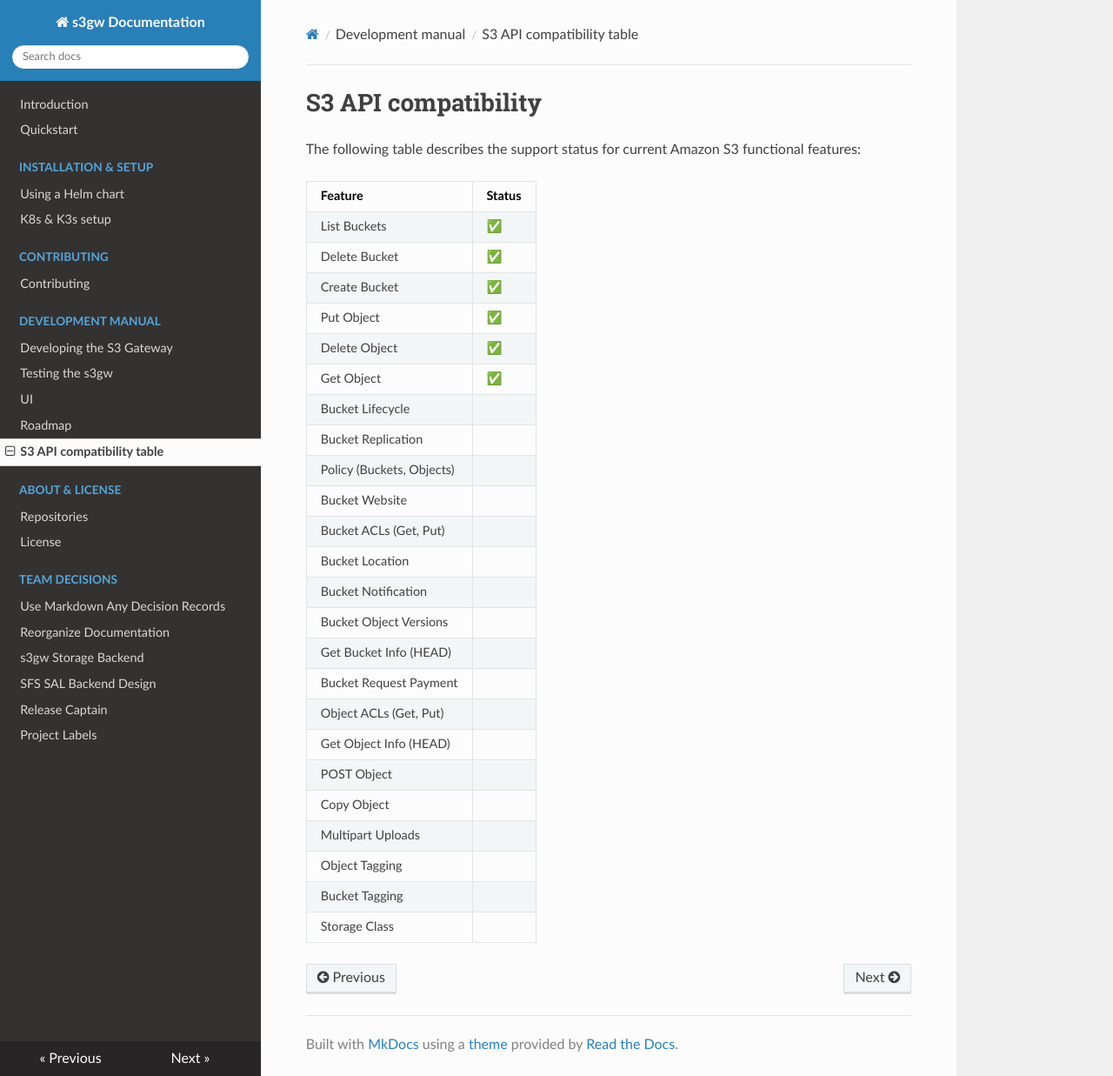
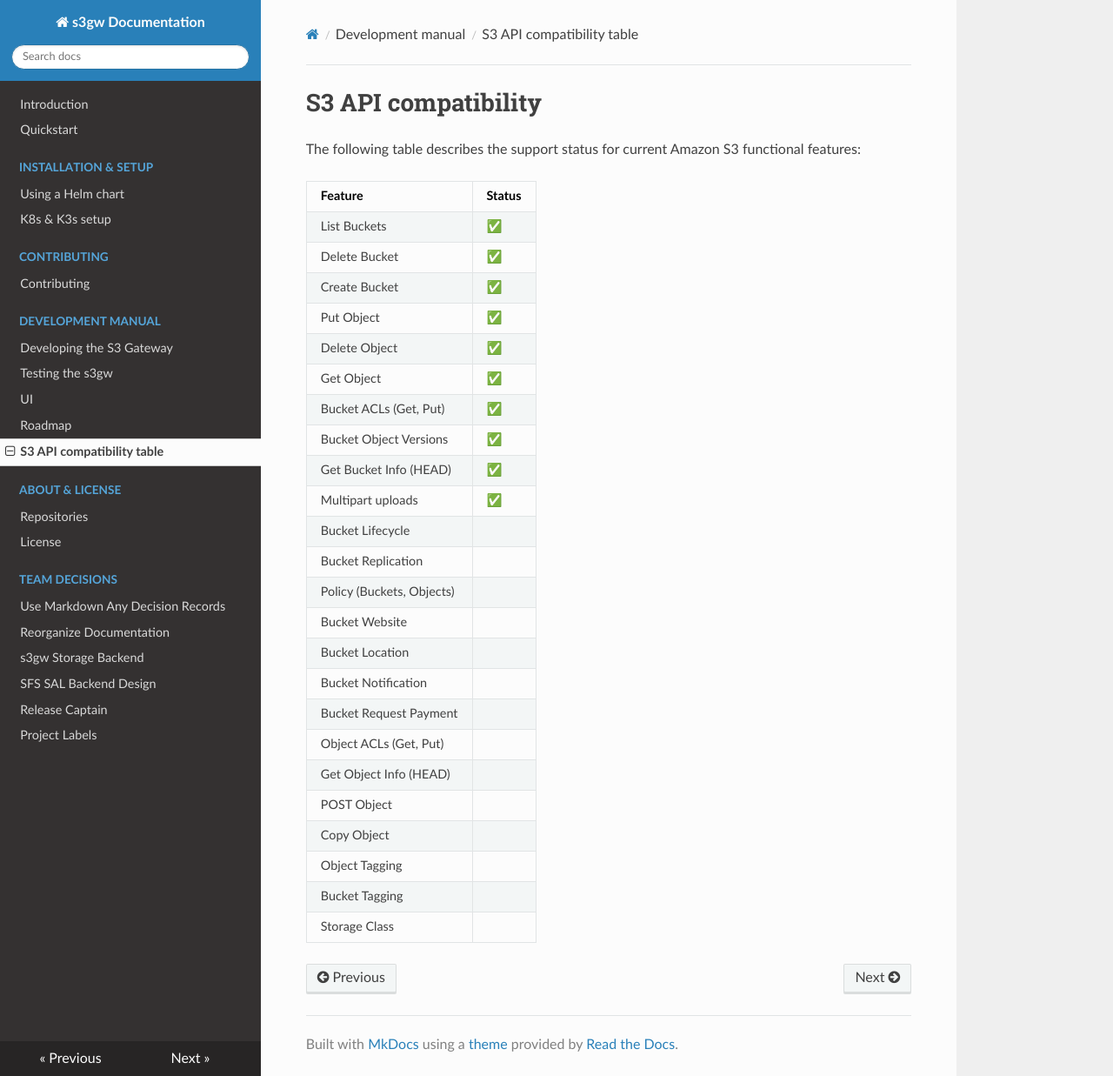
Before and after one commit to s3gw-tech/s3gw, an MkDocs documentation site: the page built from docs/s3-compatibility-table.md, in a window 1280 px wide and 1237 px high. Shown: the whole window at 87% size. Built offline with MkDocs 1.6.1, drawn with Linux system fonts in a browser that asks for light colours; nearby versions of some CDN libraries.

```diff
--- a/docs/s3-compatibility-table.md
+++ b/docs/s3-compatibility-table.md
@@ -11,21 +11,21 @@ functional features:
 | Put Object                | ✅     |
 | Delete Object             | ✅     |
 | Get Object                | ✅     |
+| Bucket ACLs (Get, Put)    | ✅     |
+| Bucket Object Versions    | ✅     |
+| Get Bucket Info (HEAD)    | ✅     |
+| Multipart uploads         | ✅     |
 | Bucket Lifecycle          |        |
 | Bucket Replication        |        |
 | Policy (Buckets, Objects) |        |
 | Bucket Website            |        |
-| Bucket ACLs (Get, Put)    |        |
 | Bucket Location           |        |
 | Bucket Notification       |        |
-| Bucket Object Versions    |        |
-| Get Bucket Info (HEAD)    |        |
 | Bucket Request Payment    |        |
 | Object ACLs (Get, Put)    |        |
 | Get Object Info (HEAD)    |        |
 | POST Object               |        |
 | Copy Object               |        |
-| Multipart Uploads         |        |
 | Object Tagging            |        |
 | Bucket Tagging            |        |
 | Storage Class             |        |
```
